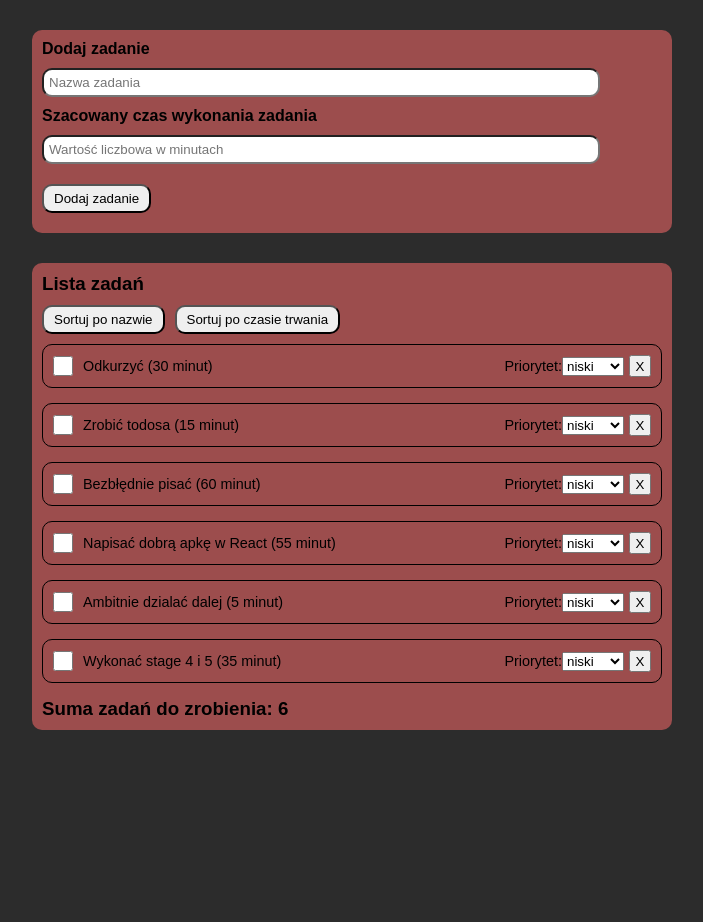
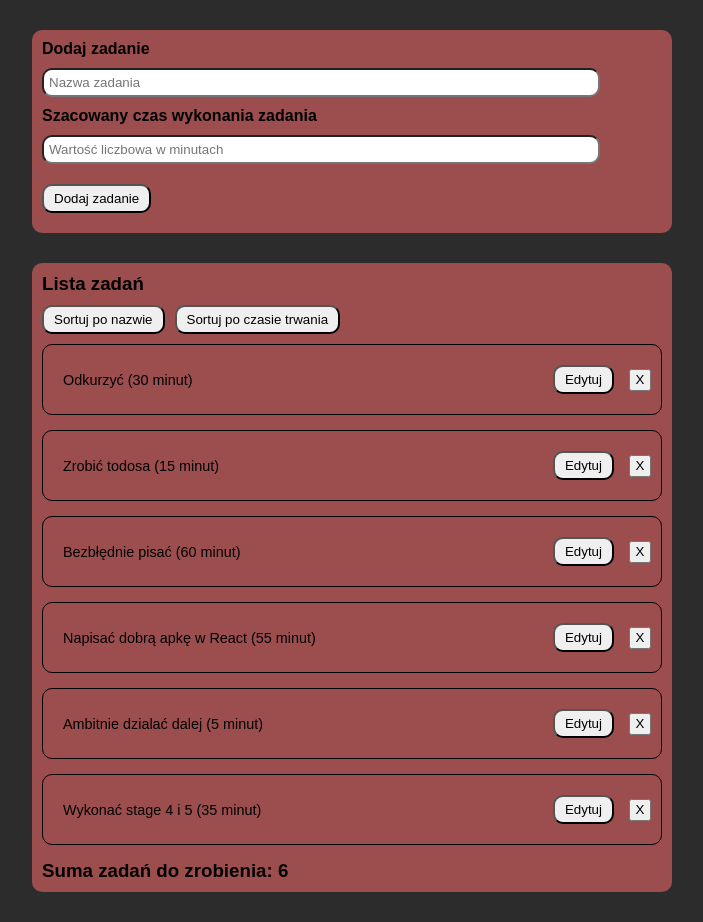
Before and after one commit to Waldekk95/MyOwnTodos, a React (Create React App) app: page / in a window 1280 px wide. Shown: the whole page, without its empty margins (288-991 px from the left). Before the commit the page ends 800 px from the top, so only its background shows below. Built offline with nearby package versions, Linux system fonts and the light colour scheme.

Commit message:
edit todos name

```diff
--- a/src/components/Item.tsx
+++ b/src/components/Item.tsx
@@ -5,30 +5,80 @@ type Props = {
   id: string;
   todosName: string;
   todosTime: number;
+  isCompleted: boolean;
   onDelete: (id: string) => void;
 };
 
-const Item = ({ id, todosName, todosTime, onDelete }: Props) => {
+const Item = ({
+  id,
+  todosName,
+  todosTime,
+  isCompleted,
+  onDelete,
+  isEditing,
+  editText,
+  editTime,
+  onStartEditing,
+  onSaveEdit,
+  onCancelEdit,
+  onEditChange,
+}: Props & {
+  isEditing: boolean;
+  editText: string;
+  editTime: number;
+  onStartEditing: (id: string, currentText: string, currentTime: number) => void;
+  onSaveEdit: () => void;
+  onCancelEdit: () => void;
+  onEditChange: (e: React.ChangeEvent<HTMLInputElement>) => void;
+}) => {
   return (
     <li className="item" key={id}>
       <div className="item-left">
-        <input type="checkbox" className="item-checkbox"></input>
+        {isEditing ? (
+          <>
+            <input
+              type="text"
+              value={editText}
+              onChange={onEditChange}
+              className="item-edit-input"
+            />
+            <input
+              type="number"
+              value={editTime}
+              onChange={onEditChange}
+              className="item-edit-input"
+            />
+          </>
+        ) : (
           <p className="item-name">
             {`${todosName} `}
             {`(${todosTime} minut)`}
           </p>
+        )}
       </div>
       <div className="item-right">
-        <label>Priorytet:
-          <select name="selectedPriority">
-            <option value="low">niski</option>
-            <option value="medium">średni</option>
-            <option value="high">wysoki</option>
-          </select>
-        </label>
+        {isEditing ? (
+          <>
+            <button className="form-button" onClick={onSaveEdit}>
+              Zapisz
+            </button>
+            <button className="form-button" onClick={onCancelEdit}>
+              Anuluj
+            </button>
+          </>
+        ) : (
+          <>
+            <button
+              className="form-button"
+              onClick={() => onStartEditing(id, todosName, todosTime)}
+            >
+              Edytuj
+            </button>
             <button className="item-button" onClick={() => onDelete(id)}>
               X
             </button>
+          </>
+        )}
       </div>
     </li>
   );
--- a/src/components/List.tsx
+++ b/src/components/List.tsx
@@ -4,12 +4,12 @@ import React, { useState, useEffect } from "react";
 
 const List = (props: { items: any[] }) => {
   const [todos, setTodos] = useState([
-    { name: "Odkurzyć", time: 30, id: "A1" },
-    { name: "Zrobić todosa", time: 15, id: "A2" },
-    { name: "Bezbłędnie pisać", time: 60, id: "A3" },
-    { name: "Napisać dobrą apkę w React", time: 55, id: "A4" },
-    { name: "Ambitnie dzialać dalej", time: 5, id: "A5" },
-    { name: "Wykonać stage 4 i 5", time: 35, id: "A6" },
+    { name: "Odkurzyć", time: 30, isComplete: false, id: "A1" },
+    { name: "Zrobić todosa", time: 15, isComplete: false, id: "A2" },
+    { name: "Bezbłędnie pisać", time: 60, isComplete: false, id: "A3" },
+    { name: "Napisać dobrą apkę w React", time: 55, isComplete: false, id: "A4" },
+    { name: "Ambitnie dzialać dalej", time: 5, isComplete: false, id: "A5" },
+    { name: "Wykonać stage 4 i 5", time: 35, isComplete: false, id: "A6" },
   ]);
 
   useEffect(() => {
@@ -19,6 +19,37 @@ const List = (props: { items: any[] }) => {
     }
   }, [props.items]);
 
+  const [editTodoId, setEditTodoId] = React.useState<string | null>(null);
+  const [editText, setEditText] = React.useState<string>("");
+  const [editTime, setEditTime] = React.useState<number>(0);
+
+  const startEditing = (id: string, currentText: string, currentTime: number) => {
+    setEditTodoId(id);
+    setEditText(currentText);
+    setEditTime(currentTime)
+  };
+
+  const saveEdit = (id: string) => {
+    setTodos((prevTodos) =>
+      prevTodos.map((todo) =>
+        todo.id === id ? { ...todo, name: editText, time: editTime } : todo
+      )
+    );
+    setEditTodoId(null);
+    setEditText("");
+    setEditTime(0);
+  };
+
+  const cancelEdit = () => {
+    setEditTodoId(null);
+    setEditText("");
+    setEditTime(0);
+  };
+
+  const deleteItemHandler = (id: string) => {
+    setTodos((prevTodos) => prevTodos.filter((todo) => todo.id !== id));
+  };
+
   const sortTodosByName = () => {
     const sortTodos = [...todos];
     sortTodos.sort((a, b) => a.name.localeCompare(b.name));
@@ -27,33 +58,39 @@ const List = (props: { items: any[] }) => {
 
   const sortTodosByTime = () => {
     const sortTodos = [...todos];
-    sortTodos.sort((a, b) => a.time.toString().localeCompare(b.time.toString()));
+    sortTodos.sort((a, b) => a.time - b.time);
     setTodos(sortTodos);
-  };
-
-  const deleteItemHandler = (id: string) => {
-    setTodos((prevTodos) => prevTodos.filter((todo) => todo.id !== id));
   };
 
   return (
     <ul className="list">
       <h3 className="list-title">Lista zadań</h3>
-      <button className="form-button" onClick={() => sortTodosByName()} >
+      <button className="form-button" onClick={sortTodosByName}>
         Sortuj po nazwie
       </button>
-      <button className="form-button" onClick={() => sortTodosByTime()} >
+      <button className="form-button" onClick={sortTodosByTime}>
         Sortuj po czasie trwania
       </button>
       {todos.map((todo) => (
         <Item
+          isCompleted={todo.isComplete}
           key={todo.id}
           todosName={todo.name}
           todosTime={todo.time}
           id={todo.id}
           onDelete={deleteItemHandler}
+          isEditing={editTodoId === todo.id}
+          editText={editTodoId === todo.id ? editText : ""}
+          editTime={editTodoId === todo.id ? editTime : 0}
+          onStartEditing={startEditing}
+          onSaveEdit={() => saveEdit(todo.id)}
+          onCancelEdit={cancelEdit}
+          onEditChange={(e) => setEditText(e.target.value)}
         />
       ))}
-      <h3>Suma zadań do zrobienia: <b>{todos.length}</b></h3>
+      <h3>
+        Suma zadań do zrobienia: <b>{todos.length}</b>
+      </h3>
     </ul>
   );
 };
```
Also changed, not shown: 1 other file (tests, documents, lock files or other folders). Lines whose indentation alone changed are shown as unchanged.
